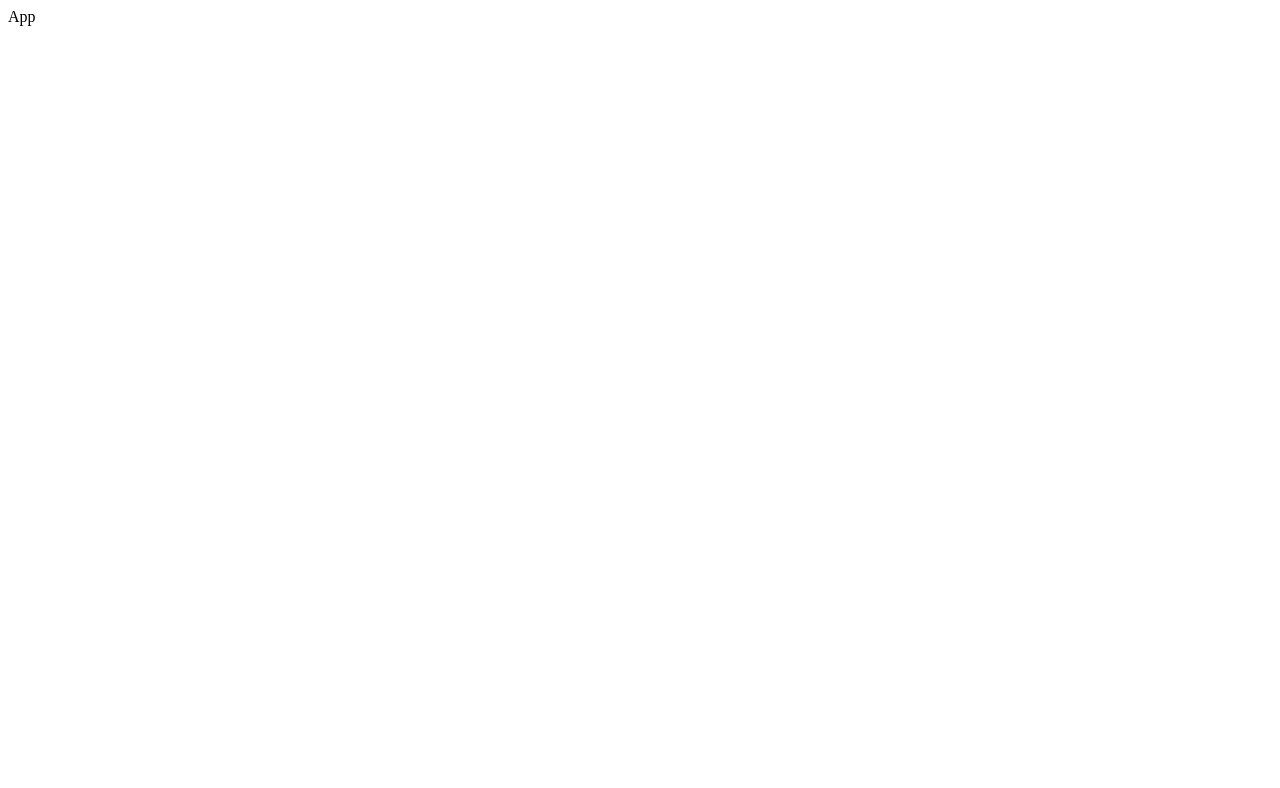
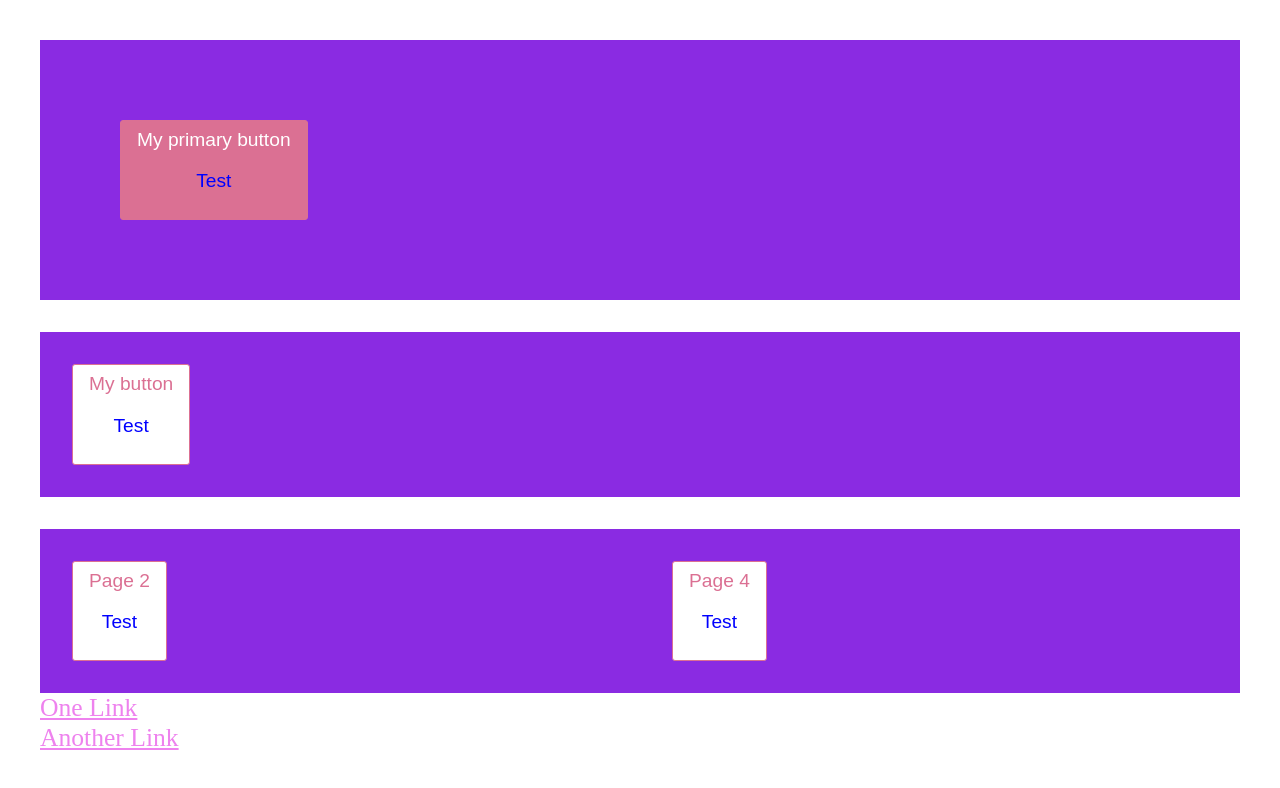
Before and after one commit to sujiayi317/react-js-styled-components, a React (Create React App) app: page / in a window 1280 px wide. Shown: the top 788 px of the page. Built offline with nearby package versions, Linux system fonts and the light colour scheme.

Commit message:
Basic usage of styled components

```diff
--- a/src/App.js
+++ b/src/App.js
@@ -1,9 +1,43 @@
-import React from 'react'
+import React from 'react';
+import styled from 'styled-components';
+import Button from './components/Button';
+
+const MainWrapper = styled.section`
+  width: 100%;
+  max-width: 1200px;
+  margin: 0 auto;
+  display: flex;
+  flex-direction: column;
+`;
+
+const PaginationWrapper = styled.div`
+  display: flex;
+  width: 100%;
+  justify-content: ${({ page }) => {
+    if (page === 'first') return 'flex-end';
+    else if (page === 'middle') return 'space-between';
+    else return 'flex-start';
+  }};
+`;
+
+const Link = styled.a`
+  color: violet;
+  font-size: 1.6rem;
+`;
 
 export default function App() {
   return (
-    <div>
-      <div>App</div>
-    </div>
-  )
+    <MainWrapper>
+      <Button primary margin='5rem'>
+        My primary button
+      </Button>
+      <Button>My button</Button>
+      <PaginationWrapper page='middle'>
+        <Button>Page 2</Button>
+        <Button>Page 4</Button>
+      </PaginationWrapper>
+      <Link href='https://www.google.com' target='_blank'>One Link</Link>
+      <Link href='https://www.google.com' target='_blank'>Another Link</Link>
+    </MainWrapper>
+  );
 }
--- /dev/null
+++ b/src/components/Button.js
@@ -0,0 +1,61 @@
+import React from 'react';
+import styled, { css, keyframes } from 'styled-components';
+import {Wrapper, fadeIn} from './styled'
+
+const OutterWrapper = styled.div`
+  width: 100%;
+  background-color: blueviolet;
+  margin-top: 2rem;
+
+
+`
+
+const StyledButton = styled.button`
+  background-color: white;
+  color: palevioletred;
+  font-size: 1.2rem;
+  margin: ${({margin}) => margin || '2rem'};
+  padding: 0.5rem 1rem;
+  border: 1px solid palevioletred;
+  border-radius: 3px;
+  animation: 2s ${fadeIn} ease-in;
+
+  ${({ primary }) =>
+    primary &&
+    css`
+      background-color: palevioletred;
+      color: white;
+    `}
+
+  &:hover {
+    color: white;
+    background-color: palevioletred;
+  }
+
+  .someClass {
+    color: blue;
+  }
+
+  ${OutterWrapper}:hover & {
+    color: red;
+  }
+`;
+
+const SuperButton = styled(StyledButton)`
+  font-size: 2.5rem;
+`;
+
+const Button = ({ primary, margin, children }) => {
+  return (
+    <OutterWrapper>
+      <StyledButton margin={margin} primary={primary} >
+        {children}
+        <p className="someClass">Test</p>
+      </StyledButton>
+    </OutterWrapper>
+
+
+  );
+};
+
+export default Button;
--- /dev/null
+++ b/src/components/styled/index.js
@@ -0,0 +1,16 @@
+import styled, { keyframes } from 'styled-components';
+
+export const Wrapper = styled.section`
+  margin-top: 2rem;
+  background-color: paleturquoise;
+`;
+
+export const fadeIn = keyframes`
+  0% {
+    opacity: 0;
+  }
+
+  100% {
+    opacity: 1;
+  }
+`;
```
